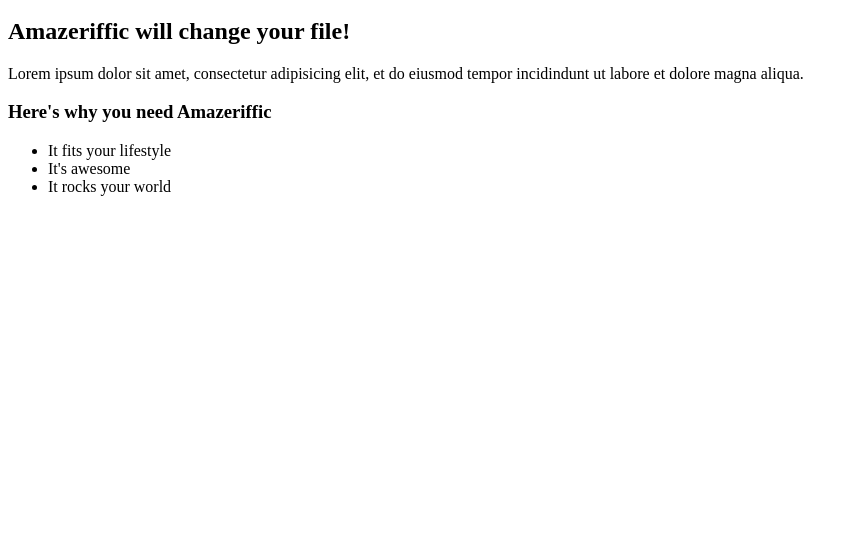
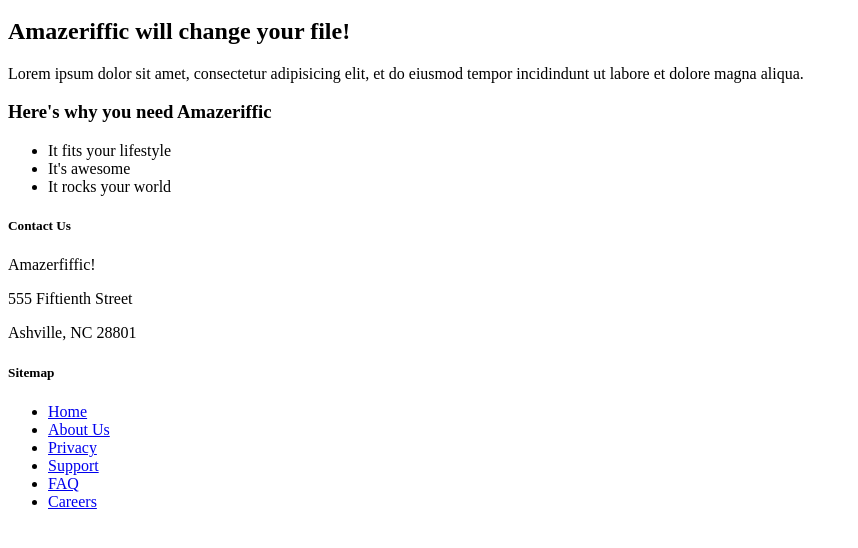
Before and after one commit to mcurry81/amazeriffic, a plain HTML site: page index.html in a window 1280 px wide. Shown: the part 100-648 px from the top of the page, without its empty margins (0-858 px from the left). Drawn offline with Linux system fonts and the light colour scheme.

Commit message:
2nd push
index after footer added

```diff
--- a/index.html
+++ b/index.html
@@ -26,11 +26,29 @@
                     <li>It rocks your world</li>
                 </ul
 
-                <img src="http://www.learningwebappdev.com/lightbulb.png"  alt="Image of LightBulb">
+                <img src="http://www.psdgraphics.com/file/glossy-light-bulb.jpg"  alt="Image of LightBulb">
+
             </main>
 
             <footer>
+            <div class="contact">
+            <h5>Contact Us</h5>
+            <p>Amazerfiffic!</p>
+            <p>555 Fiftienth Street</p>
+            <p>Ashville, NC 28801</p>
+            </div>
 
+            <div class="sitemap">
+            <h5>Sitemap</h5>
+            <ul>
+            <li><a href="#">Home</a></li>
+            <li><a href="#">About Us</a></li>
+            <li><a href="#">Privacy</a></li>
+            <li><a href="#">Support</a></li>
+            <li><a href="#">FAQ</a></li>
+            <li><a href="#">Careers</a></li>
+            </ul>
+            </div>
             </footer>
         </body>
     </html>
```
